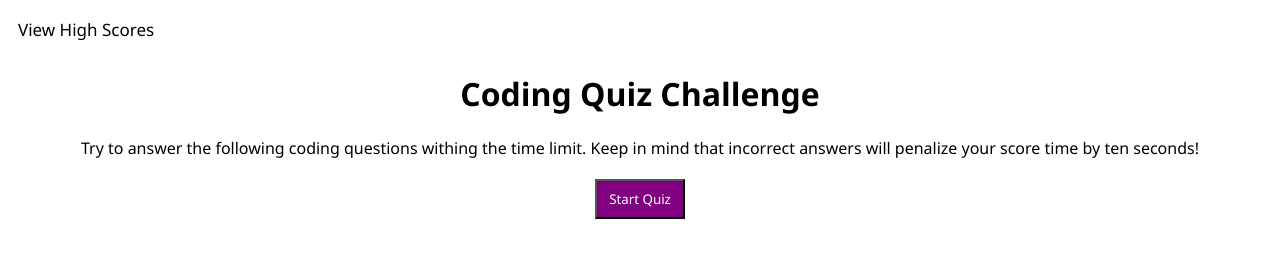
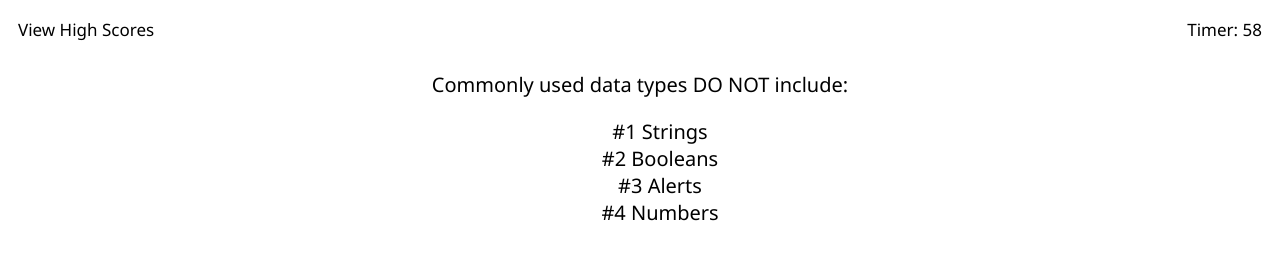
Before and after one commit to Hannahphoto/04-WebAPICodeQuiz-HP, a plain HTML site: page index.html in a window 1280 px wide. Both pictures are taken after a click on the button "Start Quiz". Drawn offline with Linux system fonts and the light colour scheme.

Commit message:
first quiz question appears and made a list..more to do

```diff
--- a/assets/script.js
+++ b/assets/script.js
@@ -2,39 +2,57 @@ var startquizBtn = document.querySelector("#startquiz");
 var timerEl = document.getElementById("timer");
 var clearEl = document.querySelector("#clear");
 var questionEl = document.querySelector("#questiontitle");
-var q2 = document.createElement("q2");
+
 const myQuestions = [
     {
         question: "Commonly used data types DO NOT include: ",
-        answers: ["#1 Strings", "#2 Booleans", "#3 Alerts", "#4 Numbers"],
-        correctAnswer: "#3 Alerts"
-    }
+        answers: ["#1 Strings",
+                  "#2 Booleans",
+                  "#3 Alerts",
+                  "#4 Numbers"],
+        correctAnswer: "#3 Alerts",
+    },
     {
         question: "The condition in an if/else statement is enclosed withing ____.",
-        answers: ["#1 Quotes", "#2 Curly Brackets", "#3 Parantheses", "#4 Square Brackets"],
-        correctAnswer: "#3 Paranthesis"
-    }
-    {
+        answers: ["#1 Quotes",
+                  "#2 Curly Brackets",
+                  "#3 Parantheses",
+                  "#4 Square Brackets"],
+        correctAnswer: "#3 Paranthesis",
+    },
+   {
         question: "Arrays in JavaScript can be used to store_________.",
-        answers: ["#1 Numbers & Strings", "#2 Other arrays", "#3 Booleans", "#4 All of the above"],
-        correctAnswer: "#4 All of the above"
-    }
+        answers: ["#1 Numbers & Strings",
+                  "#2 Other arrays",
+                  "#3 Booleans",
+                  "#4 All of the above"],
+        correctAnswer: "#4 All of the above",
+    },
     {
         question: "An object is surrounded by  ____.",
-        answers: ["#1 Quotes", "#2 Curly Brackets", "#3 Parantheses", "#4 Square Brackets"],
-        correctAnswer: "#2 Curly Brackets"
-    }
-    {
+        answers: ["#1 Quotes",
+                  "#2 Curly Brackets",
+                  "#3 Parantheses",
+                  "#4 Square Brackets"],
+        correctAnswer: "#2 Curly Brackets",
+    },
+   {
         question: "An eventListener method is based off of ____.",
-        answers: ["#1 Site", "#2 Touch", "#3 Talking", "#4 Click"],
-        correctAnswer: "#4 Click"
-    }
+        answers: ["#1 Site",
+                  "#2 Touch",
+                  "#3 Talking",
+                  "#4 Click"],
+        correctAnswer: "#4 Click",
+    },
     {
         question: "Arrays work best with what type of conditional statement?",
-        answers: ["#1 if/else", "#2 for", "#3 Let", "#4 When"],
-        correctAnswer: "#2 for"
-    }
-];
+        answers: ["#1 if/else",
+                  "#2 for",
+                  "#3 Let",
+                  "#4 When"],
+        correctAnswer: "#2 for",
+    },
+    ];
 // var q3 = document.createElement("q3");
 // var q4 = document.createElement("q4");
 // var q5 = document.createElement("q5");
@@ -42,6 +60,10 @@ const myQuestions = [
 
 // //WHEN I click the start button
 // THEN a timer starts and I am presented with a question
+function clear (){
+    document.querySelector(".container").innerHTML= " ";
+}
+
 function runTimer() {
     var timeLeft = 60;
     var timeInterval = setInterval(function (){
@@ -50,26 +72,28 @@ function runTimer() {
     if(timeLeft <=0){
         clearInterval(timeInterval)
     }
-    // if(timeLeft <= 59){
-    //     clearInterval(msgInterval);
-    // }
 }, 1000);
-}
-
-function clear (){
-    clearEl.document.innerHTML = " ";
 }
 
 function quiz (){
     var q = document.createElement("p");
     q.textContent = myQuestions[0].question;
     questionEl.appendChild(q);
+    var ul = document.createElement("ul");
+    questionEl.appendChild(ul);
+
+    // ans.textContent = myQuestions[0].answers;
+    for(i=0; i < myQuestions[0].answers.length; i++){
+        var ans = document.createElement("li");
+        ul.appendChild(ans);
+        ans.textContent = myQuestions[0].answers[i];
+    }
 }
 
 function startquiz(){
+    clear();
     runTimer();
     quiz();
-
 }
 
 startquizBtn.addEventListener("click", startquiz);
--- a/assets/style.css
+++ b/assets/style.css
@@ -15,6 +15,9 @@ nav {
     flex-direction: column;
     /* justify-content: center; */
     text-align: center;
+    display: block;
+    /* top: 400px;
+    bottom: 400px; */
 
 }
 
@@ -27,3 +30,20 @@ button {
     margin-top: 20px;
     cursor: pointer;
 }
+
+#questiontitle{
+    display: flex;
+    flex-direction: column;
+    /* justify-content: center; */
+    text-align: center;
+    display: block;
+    font-size: 20px;
+    font-style: bold;
+    font-family: 'Segoe UI', Tahoma, Geneva, Verdana, sans-serif;
+    height: 700px;
+    list-style-type: none;
+}
+
+#questiontitle ul{
+    list-style-type: none;
+}
--- a/index.html
+++ b/index.html
@@ -12,11 +12,17 @@
     <div>View High Scores</div>
     <div id="timer"></div>
 </nav>
-<body class="container">
-    <h1>Coding Quiz Challenge</h1>
-    <div>Try to answer the following coding questions withing the time limit. Keep in mind that incorrect answers will penalize your score time by ten seconds!</div>
-    <button id="startquiz">Start Quiz</button>
-    <div id="questiontitle"> </div>
+<body>
+    <section class="container">
+        <h1>Coding Quiz Challenge</h1>
+        <div>Try to answer the following coding questions withing the time limit. Keep in mind that incorrect answers will penalize your score time by ten seconds!</div>
+        <button id="startquiz">Start Quiz</button>
+    </section>
+    <section>
+        <div id="questiontitle"></div>
+
+    </section>
+
     <script src="./assets/script.js"></script>
 </body>
 </html>
```
Also changed, not shown: 1 other file.
